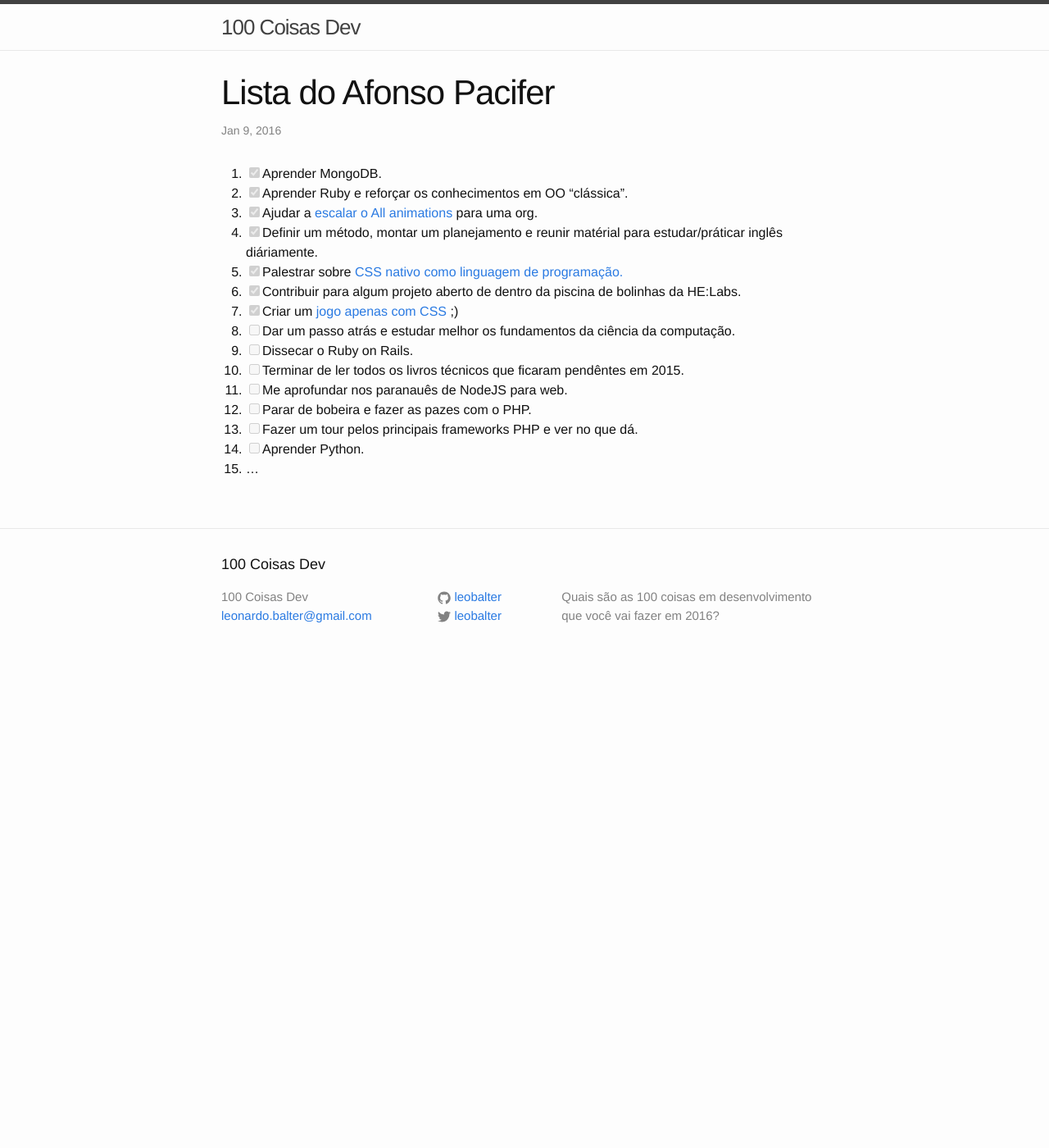
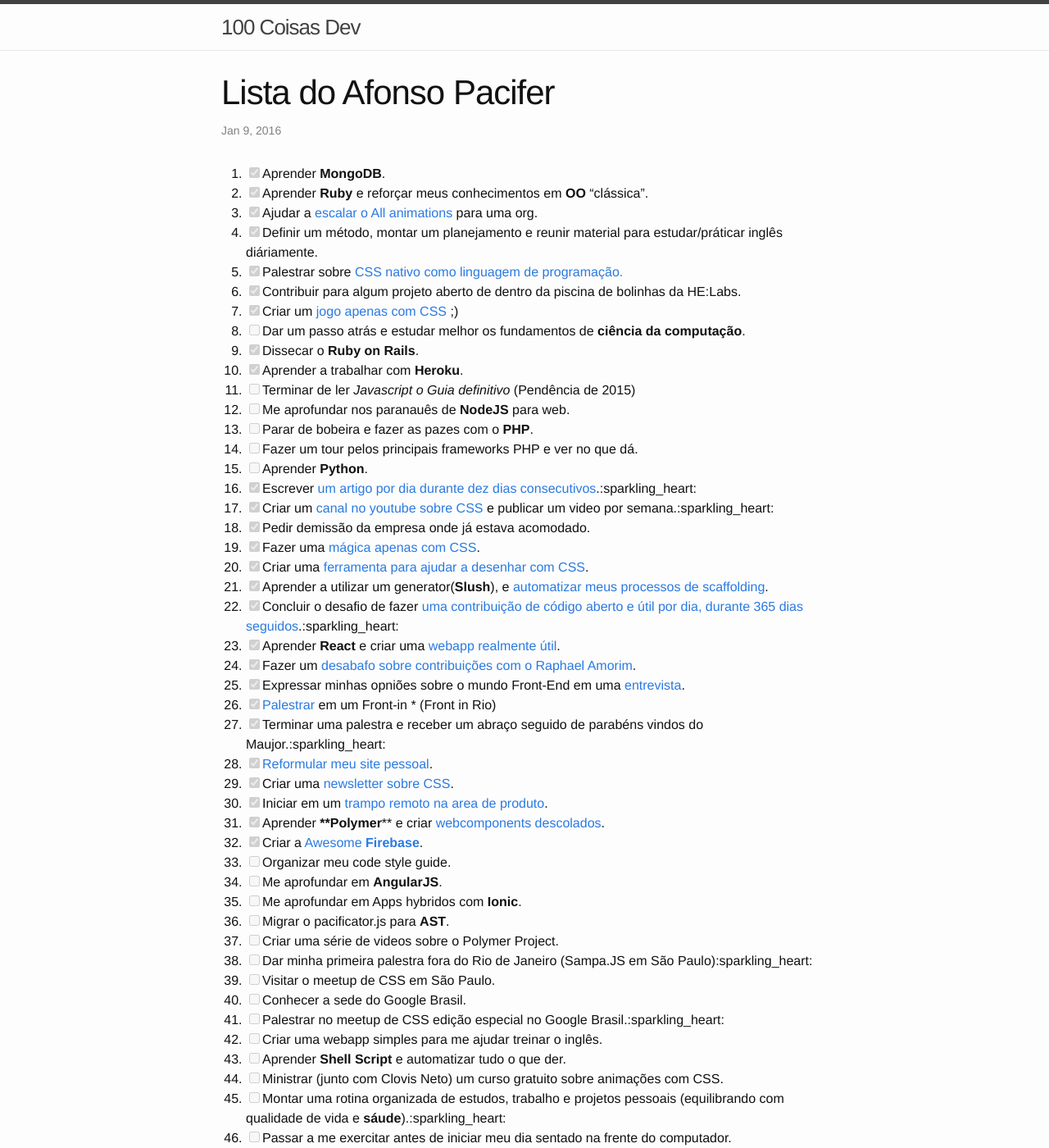
Before and after one commit to leobalter/100-coisas-dev, a Jekyll site: the page built from _posts/listas/2016-01-09-afonso-pacifer.markdown, in a window 1280 px wide and 1400 px high. Shown: the whole window at 82% size. Built offline with Jekyll 4.4.1, drawn with Linux system fonts in a browser that asks for light colours; comment, search, counter and statistics services are not loaded; some of the changed text lies outside the part shown.

Commit message:
Atualizando lista do Afonso

```diff
--- a/_posts/listas/2016-01-09-afonso-pacifer.markdown
+++ b/_posts/listas/2016-01-09-afonso-pacifer.markdown
@@ -5,18 +5,55 @@ date:   2016-01-09 12:00:00 -0500
 categories: listas
 ---
 
-1. [x] Aprender MongoDB.
-1. [x] Aprender Ruby e reforçar os conhecimentos em OO "clássica".
+1. [x] Aprender **MongoDB**.
+1. [x] Aprender **Ruby** e reforçar meus conhecimentos em **OO** "clássica".
 1. [x] Ajudar a [escalar o All animations](https://github.com/all-animation/all-animation/issues/19) para uma org.
-1. [x] Definir um método, montar um planejamento e reunir matérial para estudar/práticar inglês diáriamente.
+1. [x] Definir um método, montar um planejamento e reunir material para estudar/práticar inglês diáriamente.
 1. [x] Palestrar sobre [CSS nativo como linguagem de programação.](https://speakerdeck.com/afonsopacifer/css-as-a-programing-language)
 1. [x] Contribuir para algum projeto aberto de dentro da piscina de bolinhas da HE:Labs.
 1. [x] Criar um [jogo apenas com CSS](https://github.com/afonsopacifer/egg-emergency) ;)
-1. [ ] Dar um passo atrás e estudar melhor os fundamentos da ciência da computação.
-1. [ ] Dissecar o Ruby on Rails.
-1. [ ] Terminar de ler todos os livros técnicos que ficaram pendêntes em 2015.
-1. [ ] Me aprofundar nos paranauês de NodeJS para web.
-1. [ ] Parar de bobeira e fazer as pazes com o PHP.
+1. [ ] Dar um passo atrás e estudar melhor os fundamentos de **ciência da computação**.
+1. [x] Dissecar o **Ruby on Rails**.
+1. [x] Aprender a trabalhar com **Heroku**.
+1. [ ] Terminar de ler *Javascript o Guia definitivo* (Pendência de 2015)
+1. [ ] Me aprofundar nos paranauês de **NodeJS** para web.
+1. [ ] Parar de bobeira e fazer as pazes com o **PHP**.
 1. [ ] Fazer um tour pelos principais frameworks PHP e ver no que dá.
-1. [ ] Aprender Python.
-1. ...
+1. [ ] Aprender **Python**.
+1. [x] Escrever [um artigo por dia durante dez dias consecutivos](http://codepen.io/afonsopacifer/posts/popular/?grid_type=list).:sparkling_heart:
+1. [x] Criar um [canal no youtube sobre CSS](https://www.youtube.com/channel/UC9d_htYmYYFUXB2vBKx4NgA) e publicar um video por semana.:sparkling_heart:
+1. [x] Pedir demissão da empresa onde já estava acomodado.
+1. [x] Fazer uma [mágica apenas com CSS](http://afonsopacifer.github.io/css-magic/).
+1. [x] Criar uma [ferramenta para ajudar a desenhar com CSS](https://github.com/afonsopacifer/da-vinci-css).
+1. [x] Aprender a utilizar um generator(**Slush**), e [automatizar meus processos de scaffolding](https://github.com/search?q=user%3Aafonsopacifer+slush).
+1. [x] Concluir o desafio de fazer [uma contribuição de código aberto e útil por dia, durante 365 dias seguidos](https://github.com/afonsopacifer/commit-wars).:sparkling_heart:
+1. [x] Aprender **React** e criar uma [webapp realmente útil](http://afonsopacifer.github.io/react-pomodoro/).
+1. [x] Fazer um [desabafo sobre contribuições com o Raphael Amorim](https://www.youtube.com/watch?v=n9967Iw6Ql0).
+1. [x] Expressar minhas opniões sobre o mundo Front-End em uma [entrevista](https://www.youtube.com/watch?v=ck7pYoDDD5s).
+1. [x] [Palestrar](https://speakerdeck.com/afonsopacifer/o-que-ha-de-novo-no-html5-dot-1) em um Front-in * (Front in Rio)
+1. [x] Terminar uma palestra e receber um abraço seguido de parabéns vindos do Maujor.:sparkling_heart:
+1. [x] [Reformular meu site pessoal](http://afonsopacifer.com/).
+1. [x] Criar uma [newsletter sobre CSS](http://us13.campaign-archive1.com/?u=1a0f9fcb157dd48548cf5b618&id=1845db2d7d&e=[UNIQID]).
+1. [x] Iniciar em um [trampo remoto na area de produto](https://github.com/nutriotos).
+1. [x] Aprender ****Polymer**** e criar [webcomponents descolados](https://customelements.io/afonsopacifer).
+1. [x] Criar a [Awesome **Firebase**](https://github.com/afonsopacifer/awesome-firebase).
+1. [ ] Organizar meu code style guide.
+1. [ ] Me aprofundar em **AngularJS**.
+1. [ ] Me aprofundar em Apps hybridos com **Ionic**.
+1. [ ] Migrar o pacificator.js para **AST**.
+1. [ ] Criar uma série de videos sobre o Polymer Project.
+1. [ ] Dar minha primeira palestra fora do Rio de Janeiro (Sampa.JS em São Paulo):sparkling_heart:
+1. [ ] Visitar o meetup de CSS em São Paulo.
+1. [ ] Conhecer a sede do Google Brasil.
+1. [ ] Palestrar no meetup de CSS edição especial no Google Brasil.:sparkling_heart:
+1. [ ] Criar uma webapp simples para me ajudar treinar o inglês.
+1. [ ] Aprender **Shell Script** e automatizar tudo o que der.
+1. [ ] Ministrar (junto com Clovis Neto) um curso gratuito sobre animações com CSS.
+1. [ ] Montar uma rotina organizada de estudos, trabalho e projetos pessoais (equilibrando com qualidade de vida e **sáude**).:sparkling_heart:
+1. [ ] Passar a me exercitar antes de iniciar meu dia sentado na frente do computador.
+1. [ ] Passar a meditar antes de cada tarefa.
+1. [ ] Passar a intercalar algum jogo de videogame entre as sessoes de programação e estudo.
+1. [ ] Aprender mais sobre o **paradigma funcional**.
+1. [ ] Aprender **Ember.js**
+1. [ ] Renovar todos os adesivos do macbook.
+1. [ ] Alcançar um nível razoável de fluência em **inglês**.
```
